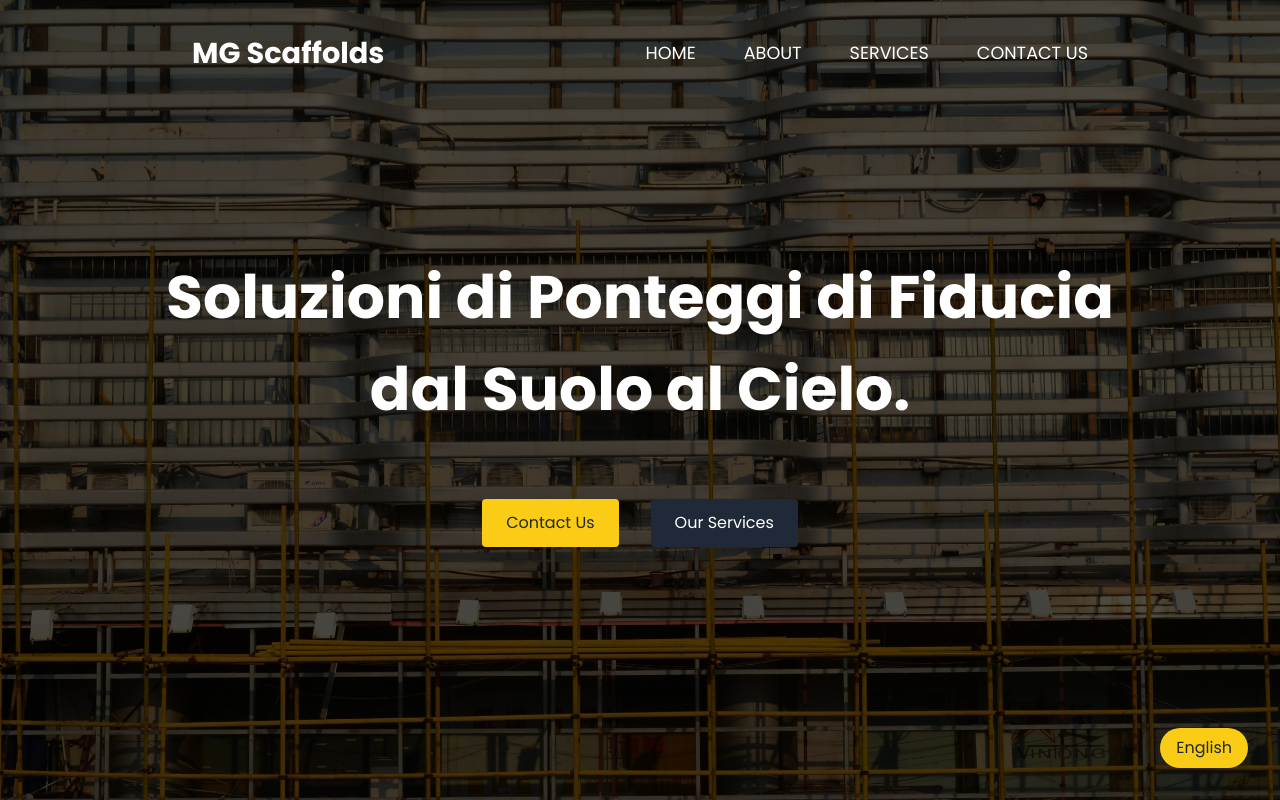
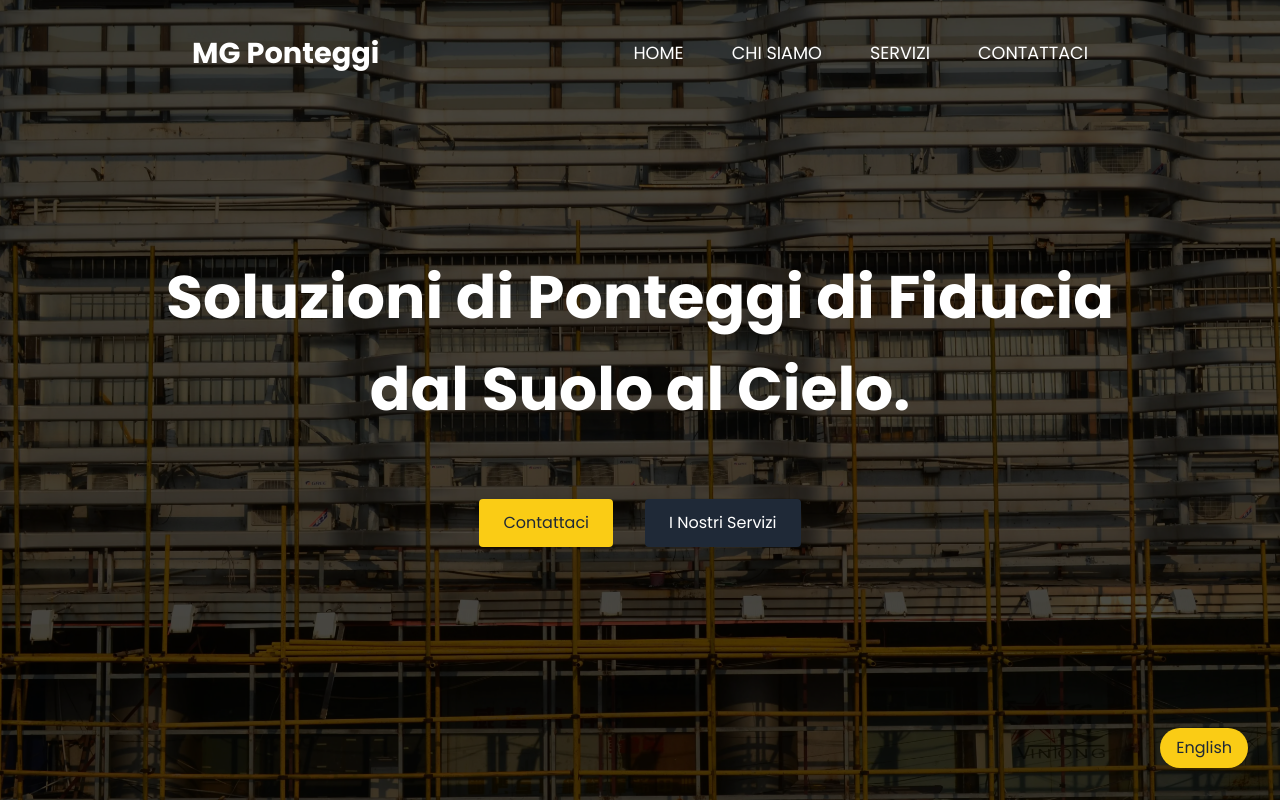
Before and after one commit to Ototsky/MG-scaffolding, a website: page index.html in a window 1280 px wide. Both pictures are taken after a click on the button "Italiano". Shown: the top 800 px of the page. Drawn offline with Linux system fonts and the light colour scheme.

Commit message:
adding finishes

```diff
--- a/index.html
+++ b/index.html
@@ -22,10 +22,10 @@
     <div class="phone-menu">
       <div class="close"><i class="fa-solid fa-xmark"></i></div>
       <ul class="phone-ul">
-        <li><a href="#home">home</a></li>
-        <li><a href="#about">about</a></li>
-        <li><a href="#services">services</a></li>
-        <li><a href="#contact">contact us</a></li>
+        <li><a href="#home" class="home-btn">home</a></li>
+        <li><a href="#about" class="about-btn">about</a></li>
+        <li><a href="#services" class="services-btn">services</a></li>
+        <li><a href="#contact" class="contact-btn">contact us</a></li>
       </ul>
     </div>
     <!-- phone menu start -->
@@ -46,10 +46,10 @@
               <span></span>
             </div>
             <ul class="navbar-menu">
-              <li><a href="#home">home</a></li>
-              <li><a href="#about">about</a></li>
-              <li><a href="#services">services</a></li>
-              <li><a href="#contact">contact us</a></li>
+              <li><a href="#home" class="home-btn">home</a></li>
+        <li><a href="#about" class="about-btn">about</a></li>
+        <li><a href="#services" class="services-btn">services</a></li>
+        <li><a href="#contact" class="contact-btn">contact us</a></li>
             </ul>
           </nav>
         </div>
@@ -65,13 +65,13 @@
           <div class="mt-20 flex justify-center gap-8">
             <a
               href="#contact"
-              class="bg-yellow-400 text-gray-800 py-3 px-6 rounded hover:bg-gray-800 hover:text-yellow-400 transition-all"
+              class="bg-yellow-400 text-gray-800 py-3 px-6 rounded hover:bg-gray-800 hover:text-yellow-400 transition-all slider-contact"
             >
               Contact Us
             </a>
             <a
               href="#services"
-              class="bg-gray-800 text-white py-3 px-6 rounded hover:bg-yellow-400 hover:text-gray-800 transition-all"
+              class="bg-gray-800 slider-services text-white py-3 px-6 rounded hover:bg-yellow-400 hover:text-gray-800 transition-all"
             >
               Our Services
             </a>
@@ -385,5 +385,11 @@
       </div>
     </div>
     <!-- contact end -->
+     <!-- footer start -->
+      <div class="text-center footer p-6 font-bold text-yellow-400">
+        <div class="copyright-date mb-2"></div>
+        <div>made with love by ototsky <i class="fa-solid fa-heart"></i></div>
+      </div>
+     <!-- footer end -->
   </body>
 </html>
--- a/scripts/main.js
+++ b/scripts/main.js
@@ -5,6 +5,8 @@ const closeBtn = document.querySelector(".close");
 const preloader = document.querySelector(".preloader");
 const phoneMenuBtns = document.querySelectorAll(".phone-ul li");
 const languageSwitchBtn = document.getElementById("language-switch");
+const copyright = document.querySelector(".copyright-date");
+const yearDate = new Date();
 let isEnglish = true;
 
 window.onload = function () {
@@ -42,86 +44,153 @@ document.querySelectorAll(".toggle-btn").forEach((button) => {
   });
 });
 
+copyright.innerHTML = `Copyright &copy;${yearDate.getFullYear()} M.G.PONTEGGI S.r.l.s`;
 
-languageSwitchBtn.addEventListener('click', function() {
+languageSwitchBtn.addEventListener("click", function () {
   isEnglish = !isEnglish;
 
   if (isEnglish) {
+    // nav
+    document.querySelectorAll(".about-btn")[0].innerText = "ABOUT";
+    document.querySelectorAll(".services-btn")[0].innerText = "SERVICES";
+    document.querySelectorAll(".contact-btn")[0].innerText = "CONTACT US";
+
+    document.querySelectorAll(".about-btn")[1].innerText = "ABOUT";
+    document.querySelectorAll(".services-btn")[1].innerText = "SERVICES";
+    document.querySelectorAll(".contact-btn")[1].innerText = "CONTACT US";
+    document.querySelector(".slider-contact").innerText = "Contact Us";
+    document.querySelector(".slider-services").innerText = "Our Services";
+
+    //logo
+    document.querySelector(".logo").innerText = "MG Scaffolds";
+
     // Hero Section
-    document.querySelector('h1 > span:nth-child(1)').innerHTML = 'Scaffolding Solutions You Can Trust,';
-    document.querySelector('h1 > span:nth-child(2)').innerHTML = 'from Ground to Sky.';
+    document.querySelector("h1 > span:nth-child(1)").innerHTML =
+      "Scaffolding Solutions You Can Trust,";
+    document.querySelector("h1 > span:nth-child(2)").innerHTML =
+      "from Ground to Sky.";
     // About Us Section
-    document.querySelector('#about h2').innerText = 'About Us';
-    document.querySelector('#about p').innerText = 'Based in Italy, we are a scaffolding company committed to providing high-quality, safe, and innovative scaffolding solutions for both commercial and industrial projects.';
+    document.querySelector("#about h2").innerText = "About Us";
+    document.querySelector("#about p").innerText =
+      "Based in Italy, we are a scaffolding company committed to providing high-quality, safe, and innovative scaffolding solutions for both commercial and industrial projects.";
     // Mission Section
-    document.querySelector('.mission h3').innerText = 'Our Mission';
-    document.querySelector('.mission p').innerText = 'To deliver reliable scaffolding solutions that meet the highest safety standards, enhancing construction processes with durability and precision.';
+    document.querySelector(".mission h3").innerText = "Our Mission";
+    document.querySelector(".mission p").innerText =
+      "To deliver reliable scaffolding solutions that meet the highest safety standards, enhancing construction processes with durability and precision.";
     // Vision Section
-    document.querySelector('.vision h3').innerText = 'Our Vision';
-    document.querySelector('.vision p').innerText = 'We envision a world where construction safety is a top priority, and scaffolding systems play a vital role in building sustainable infrastructures globally.';
+    document.querySelector(".vision h3").innerText = "Our Vision";
+    document.querySelector(".vision p").innerText =
+      "We envision a world where construction safety is a top priority, and scaffolding systems play a vital role in building sustainable infrastructures globally.";
     // Values Section
-    document.querySelector('.values h3').innerText = 'Our Values';
-    document.querySelector('.values p').innerText = 'Integrity, safety, innovation, and quality are at the core of our business. We are dedicated to upholding these principles in every project we undertake.';
+    document.querySelector(".values h3").innerText = "Our Values";
+    document.querySelector(".values p").innerText =
+      "Integrity, safety, innovation, and quality are at the core of our business. We are dedicated to upholding these principles in every project we undertake.";
     // Services Section
-    document.querySelector('.services h2').innerText = 'Our Services';
-    document.querySelector('.card:nth-child(1) h3').innerText = 'Scaffolding Installation';
-    document.querySelector('.card:nth-child(1) p').innerText = 'We provide safe and reliable scaffolding installation services.';
-    document.querySelector('.card:nth-child(2) h3').innerText = 'Scaffolding Inspection';
-    document.querySelector('.card:nth-child(2) p').innerText = 'Ensure your scaffolding is compliant with safety regulations.';
-    document.querySelector('.card:nth-child(3) h3').innerText = 'Scaffolding Maintenance';
-    document.querySelector('.card:nth-child(3) p').innerText = 'Keep your scaffolding in top condition with our maintenance services.';
-    document.querySelector('.card:nth-child(4) h3').innerText = 'Scaffolding Dismantling';
-    document.querySelector('.card:nth-child(4) p').innerText = 'We offer fast and efficient dismantling of scaffolding structures.';
+    document.querySelector(".services h2").innerText = "Our Services";
+    document.querySelector(".card:nth-child(1) h3").innerText =
+      "Scaffolding Installation";
+    document.querySelector(".card:nth-child(1) p").innerText =
+      "We provide safe and reliable scaffolding installation services.";
+    document.querySelector(".card:nth-child(2) h3").innerText =
+      "Scaffolding Inspection";
+    document.querySelector(".card:nth-child(2) p").innerText =
+      "Ensure your scaffolding is compliant with safety regulations.";
+    document.querySelector(".card:nth-child(3) h3").innerText =
+      "Scaffolding Maintenance";
+    document.querySelector(".card:nth-child(3) p").innerText =
+      "Keep your scaffolding in top condition with our maintenance services.";
+    document.querySelector(".card:nth-child(4) h3").innerText =
+      "Scaffolding Dismantling";
+    document.querySelector(".card:nth-child(4) p").innerText =
+      "We offer fast and efficient dismantling of scaffolding structures.";
     // Our Work Section
-    document.querySelector('.our-work h2').innerText = 'Our Work';
-    document.querySelector('.our-work p').innerText = 'A showcase of our recent scaffolding projects.';
+    document.querySelector(".our-work h2").innerText = "Our Work";
+    document.querySelector(".our-work p").innerText =
+      "A showcase of our recent scaffolding projects.";
     // Contact Section
-    document.querySelector('.contact h2').innerText = 'Contact Us';
-    document.querySelector('.contact p').innerText = 'We would love to hear from you!';
-    document.querySelector('.contact-info .address').innerHTML = '<strong>Address:</strong> Via Cesare Battisti, 15, 20016 Pero MI, Italy';
-    document.querySelector('.contact-info .email').innerHTML = '<strong>Email:</strong> <a href="mailto:info@scaffoldingco.it" class="text-blue-500">Mgponteggi@yahoo.com</a>';
-    document.querySelector('.contact-info .phone').innerHTML = '<strong>Phone:</strong> <a href="tel:+39123456789" class="text-blue-500">+39 328 052 7010</a>';
+    document.querySelector(".contact h2").innerText = "Contact Us";
+    document.querySelector(".contact p").innerText =
+      "We would love to hear from you!";
+    document.querySelector(".contact-info .address").innerHTML =
+      "<strong>Address:</strong> Via Cesare Battisti, 15, 20016 Pero MI, Italy";
+    document.querySelector(".contact-info .email").innerHTML =
+      '<strong>Email:</strong> <a href="mailto:info@scaffoldingco.it" class="text-blue-500">Mgponteggi@yahoo.com</a>';
+    document.querySelector(".contact-info .phone").innerHTML =
+      '<strong>Phone:</strong> <a href="tel:+39123456789" class="text-blue-500">+39 328 052 7010</a>';
 
     // Change Button Text Back to "Italiano"
-    languageSwitchBtn.innerText = 'Italiano';
+    languageSwitchBtn.innerText = "Italiano";
+  } else {
+    //nav
+    document.querySelectorAll(".about-btn")[0].innerText = "Chi Siamo";
+    document.querySelectorAll(".services-btn")[0].innerText = "Servizi";
+    document.querySelectorAll(".contact-btn")[0].innerText = "Contattaci";
 
-  } else {
+    document.querySelectorAll(".about-btn")[1].innerText = "Chi Siamo";
+    document.querySelectorAll(".services-btn")[1].innerText = "Servizi";
+    document.querySelectorAll(".contact-btn")[1].innerText = "Contattaci";
+
+    //slider section
+    document.querySelector(".slider-contact").innerText = "Contattaci";
+    document.querySelector(".slider-services").innerText = "I Nostri Servizi";
+
+    // logo
+    document.querySelector(".logo").innerText = "MG Ponteggi";
+
     // Hero Section
-    document.querySelector('h1 > span:nth-child(1)').innerHTML = 'Soluzioni di Ponteggi di Fiducia';
-    document.querySelector('h1 > span:nth-child(2)').innerHTML = 'dal Suolo al Cielo.';
+    document.querySelector("h1 > span:nth-child(1)").innerHTML =
+      "Soluzioni di Ponteggi di Fiducia";
+    document.querySelector("h1 > span:nth-child(2)").innerHTML =
+      "dal Suolo al Cielo.";
     // About Us Section
-    document.querySelector('#about h2').innerText = 'Chi Siamo';
-    document.querySelector('#about p').innerText = 'Siamo un\'azienda italiana specializzata nella fornitura di soluzioni di ponteggi sicuri e innovativi per progetti commerciali e industriali.';
+    document.querySelector("#about h2").innerText = "Chi Siamo";
+    document.querySelector("#about p").innerText =
+      "Siamo un'azienda italiana specializzata nella fornitura di soluzioni di ponteggi sicuri e innovativi per progetti commerciali e industriali.";
     // Mission Section
-    document.querySelector('.mission h3').innerText = 'La Nostra Missione';
-    document.querySelector('.mission p').innerText = 'Fornire soluzioni di ponteggio affidabili che soddisfino i più elevati standard di sicurezza, migliorando i processi di costruzione con durata e precisione.';
+    document.querySelector(".mission h3").innerText = "La Nostra Missione";
+    document.querySelector(".mission p").innerText =
+      "Fornire soluzioni di ponteggio affidabili che soddisfino i più elevati standard di sicurezza, migliorando i processi di costruzione con durata e precisione.";
     // Vision Section
-    document.querySelector('.vision h3').innerText = 'La Nostra Visione';
-    document.querySelector('.vision p').innerText = 'Immaginiamo un mondo in cui la sicurezza delle costruzioni è una priorità assoluta e i sistemi di ponteggio svolgono un ruolo essenziale nella costruzione di infrastrutture sostenibili a livello globale.';
+    document.querySelector(".vision h3").innerText = "La Nostra Visione";
+    document.querySelector(".vision p").innerText =
+      "Immaginiamo un mondo in cui la sicurezza delle costruzioni è una priorità assoluta e i sistemi di ponteggio svolgono un ruolo essenziale nella costruzione di infrastrutture sostenibili a livello globale.";
     // Values Section
-    document.querySelector('.values h3').innerText = 'I Nostri Valori';
-    document.querySelector('.values p').innerText = 'Integrità, sicurezza, innovazione e qualità sono al centro del nostro business. Siamo dedicati a mantenere questi principi in ogni progetto che intraprendiamo.';
+    document.querySelector(".values h3").innerText = "I Nostri Valori";
+    document.querySelector(".values p").innerText =
+      "Integrità, sicurezza, innovazione e qualità sono al centro del nostro business. Siamo dedicati a mantenere questi principi in ogni progetto che intraprendiamo.";
     // Services Section
-    document.querySelector('.services h2').innerText = 'I Nostri Servizi';
-    document.querySelector('.card:nth-child(1) h3').innerText = 'Installazione di Ponteggi';
-    document.querySelector('.card:nth-child(1) p').innerText = 'Offriamo servizi di installazione di ponteggi sicuri e affidabili.';
-    document.querySelector('.card:nth-child(2) h3').innerText = 'Ispezione dei Ponteggi';
-    document.querySelector('.card:nth-child(2) p').innerText = 'Assicurati che i tuoi ponteggi siano conformi alle normative di sicurezza.';
-    document.querySelector('.card:nth-child(3) h3').innerText = 'Manutenzione dei Ponteggi';
-    document.querySelector('.card:nth-child(3) p').innerText = 'Mantieni i tuoi ponteggi in ottime condizioni con i nostri servizi di manutenzione.';
-    document.querySelector('.card:nth-child(4) h3').innerText = 'Smontaggio dei Ponteggi';
-    document.querySelector('.card:nth-child(4) p').innerText = 'Offriamo uno smontaggio rapido ed efficiente delle strutture di ponteggio.';
+    document.querySelector(".services h2").innerText = "I Nostri Servizi";
+    document.querySelector(".card:nth-child(1) h3").innerText =
+      "Installazione di Ponteggi";
+    document.querySelector(".card:nth-child(1) p").innerText =
+      "Offriamo servizi di installazione di ponteggi sicuri e affidabili.";
+    document.querySelector(".card:nth-child(2) h3").innerText =
+      "Ispezione dei Ponteggi";
+    document.querySelector(".card:nth-child(2) p").innerText =
+      "Assicurati che i tuoi ponteggi siano conformi alle normative di sicurezza.";
+    document.querySelector(".card:nth-child(3) h3").innerText =
+      "Manutenzione dei Ponteggi";
+    document.querySelector(".card:nth-child(3) p").innerText =
+      "Mantieni i tuoi ponteggi in ottime condizioni con i nostri servizi di manutenzione.";
+    document.querySelector(".card:nth-child(4) h3").innerText =
+      "Smontaggio dei Ponteggi";
+    document.querySelector(".card:nth-child(4) p").innerText =
+      "Offriamo uno smontaggio rapido ed efficiente delle strutture di ponteggio.";
     // Our Work Section
-    document.querySelector('.our-work h2').innerText = 'Il Nostro Lavoro';
-    document.querySelector('.our-work p').innerText = 'Una vetrina dei nostri recenti progetti di ponteggio.';
+    document.querySelector(".our-work h2").innerText = "Il Nostro Lavoro";
+    document.querySelector(".our-work p").innerText =
+      "Una vetrina dei nostri recenti progetti di ponteggio.";
     // Contact Section
-    document.querySelector('.contact h2').innerText = 'Contattaci';
-    document.querySelector('.contact p').innerText = 'Ci piacerebbe sentirti!';
-    document.querySelector('.contact-info .address').innerHTML = '<strong>Indirizzo:</strong> Via Cesare Battisti, 15, 20016 Pero MI, Italia';
-    document.querySelector('.contact-info .email').innerHTML = '<strong>Email:</strong> <a href="mailto:info@scaffoldingco.it" class="text-blue-500">Mgponteggi@yahoo.com</a>';
-    document.querySelector('.contact-info .phone').innerHTML = '<strong>Telefono:</strong> <a href="tel:+39123456789" class="text-blue-500">+39 328 052 7010</a>';
+    document.querySelector(".contact h2").innerText = "Contattaci";
+    document.querySelector(".contact p").innerText = "Ci piacerebbe sentirti!";
+    document.querySelector(".contact-info .address").innerHTML =
+      "<strong>Indirizzo:</strong> Via Cesare Battisti, 15, 20016 Pero MI, Italia";
+    document.querySelector(".contact-info .email").innerHTML =
+      '<strong>Email:</strong> <a href="mailto:info@scaffoldingco.it" class="text-blue-500">Mgponteggi@yahoo.com</a>';
+    document.querySelector(".contact-info .phone").innerHTML =
+      '<strong>Telefono:</strong> <a href="tel:+39123456789" class="text-blue-500">+39 328 052 7010</a>';
 
     // Change Button Text Back to "English"
-    languageSwitchBtn.innerText = 'English';
+    languageSwitchBtn.innerText = "English";
   }
 });
```
Also changed, not shown: css/output.css.
